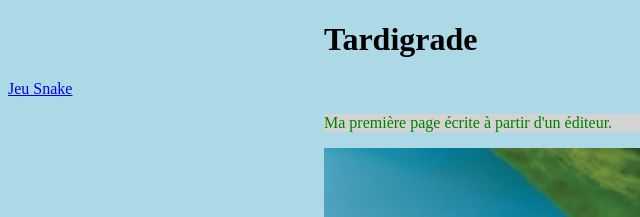
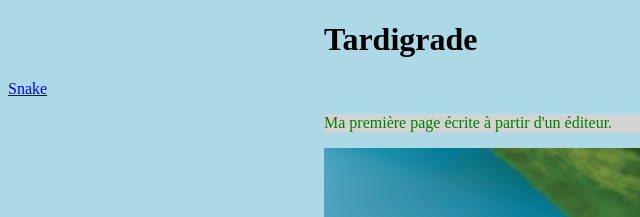
Before and after one commit to Sefir0/ily.io, a plain HTML site: page index.html in a window 1280 px wide. Shown: the top 217 px of the page, 0-640 px from the left. Drawn offline with Linux system fonts and the light colour scheme.

Commit message:
Update index.html

```diff
--- a/index.html
+++ b/index.html
@@ -6,7 +6,7 @@
 	</head>
 	<body>
 		<h1 class="center">Tardigrade</h1>
-		<a href="snake.html">Jeu Snake</a>
+		<a href="snake.html">Snake</a>
 		<p class="center">
 			Ma première page écrite à partir d'un éditeur.
 		</p>
```
